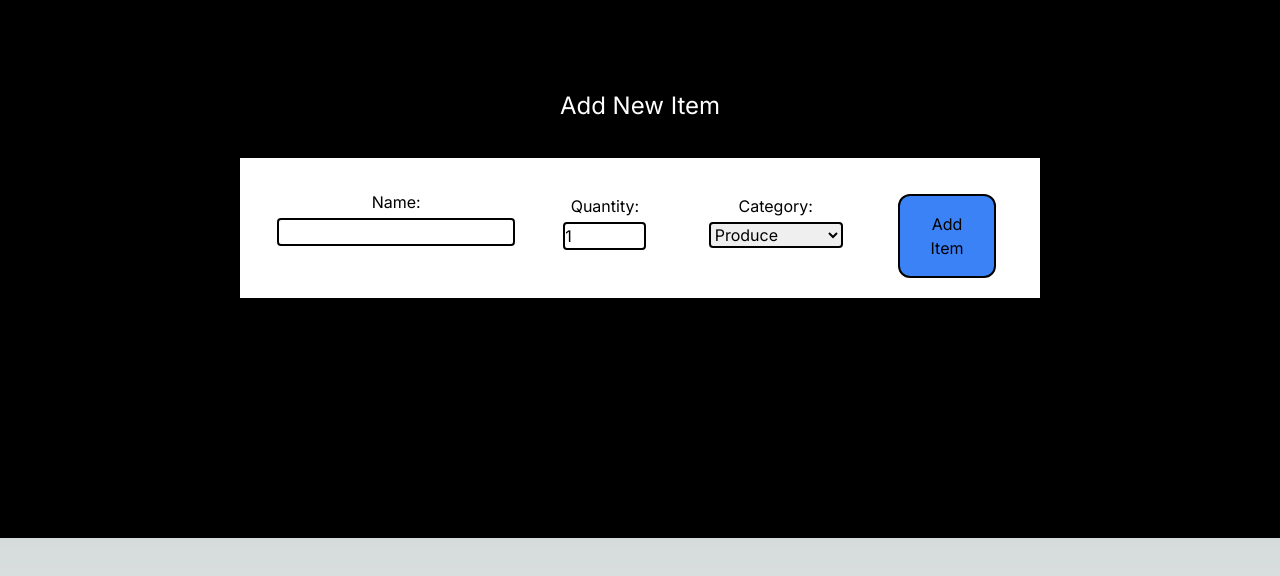
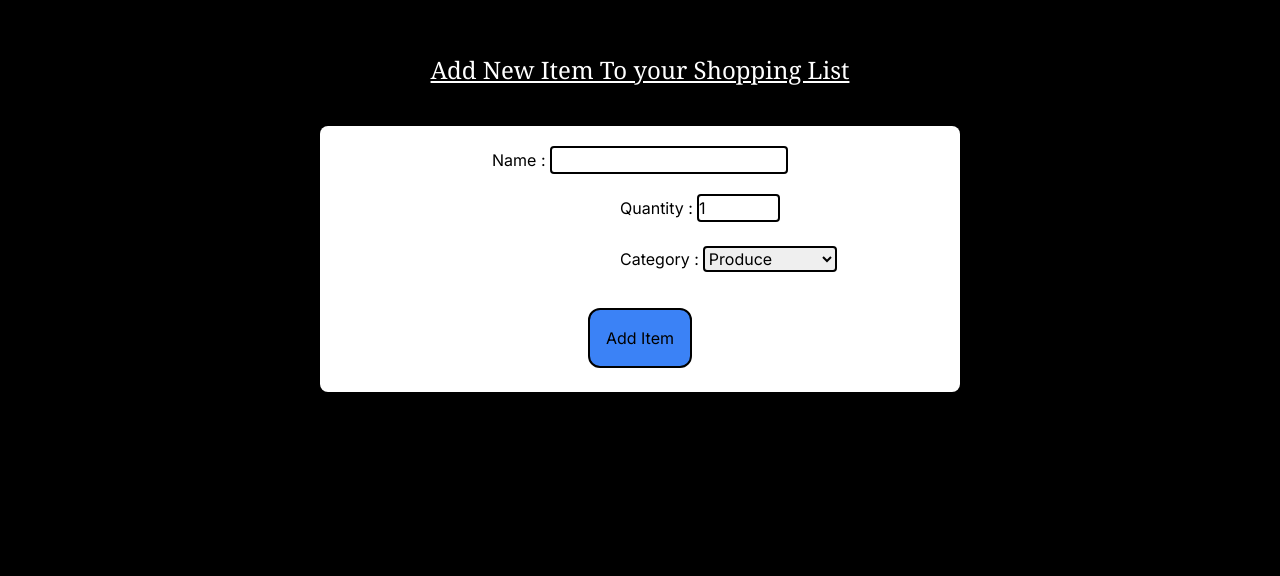
Before and after one commit to karmdesai13/cprg306-assignments, a Next.js app: page /week4 in a window 1280 px wide. Shown: the part 186-762 px from the top of the page. Built offline with nearby package versions, Linux system fonts and the light colour scheme.

Commit message:
changing tailwind css for week 4

```diff
--- a/app/week4/new-item.js
+++ b/app/week4/new-item.js
@@ -44,27 +44,28 @@ export default function NewItem() {
 
 
     return(
-        <main className="">
-            <h1 className="text-2xl  text-center p-4 m-5">Add New Item</h1>
-            <div className="">
+        <main>
+            <h1 className="text-2xl p-10  font-serif underline  ">Add New Item To your Shopping List</h1>
+
+            <div >
                 <form onSubmit={handleSubmit}>
-                <ul className=" flex justify-between w-30 bg-white text-black space-y-4 p-5">
-                    <li className="mt-3">
-                     <label className="">
-                     <span>Name:  </span>
+                <ul className=" bg-white w-50 text-black rounded-lg">
+                    <li className="pt-5 pb-2">
+                     <label>
+                     <span>Name :  </span>
                      <input type="text"
                      value={name}
                      onChange={handleNameChange}
                      required
-                     className="border-black border-2 rounded m-1"/>
+                     className="border-black border-2 rounded "/>
 
                      </label>
                     </li>
 
 
-                    <li>
-                     <label className="" >
-                        <span>Quantity:</span>
+                    <li className="pb-2 mt-2 text-left ml-[300px]">
+                     <label>
+                        <span>Quantity :</span>
                         <input type="number"
                         min = {1}
                         max = {100}
@@ -76,9 +77,9 @@ export default function NewItem() {
                     </li>
 
 
-                    <li>
-                     <label className="">
-                        <span>Category:</span>
+                    <li className="pb-2 mt-2 text-left ml-[300px]">
+                     <label >
+                        <span>Category :</span>
                         <select value={category} onChange={handleCategoryChange} className="border-black border-2 rounded m-1" required>
                             <option value="produce">Produce</option>
                             <option value="dairy">Dairy</option>
@@ -98,7 +99,8 @@ export default function NewItem() {
 
 
 
-                    <button type="submit" onClick={handleClick} className="bg-blue-500 p-4 m-6 text-center hover:bg-blue-900 border-black border-2 rounded-xl">
+                    <button type="submit" onClick={handleClick} className="bg-blue-500 p-4 m-6 text-center
+                     hover:text-white  hover:underline hover:bg-blue-900  border-black border-2 rounded-xl">
                         Add Item
                     </button>
                 </ul>
--- a/app/week4/page.js
+++ b/app/week4/page.js
@@ -3,7 +3,7 @@ import NewItem from "./new-item";
 export default function Page(){
     return(
     <main>
-      <div className="bg-black text-white p-60 m-50 text-center">
+      <div className="bg-black text-white p-80 pt-[200px] text-center">
         <NewItem/>
 
       </div>
```
